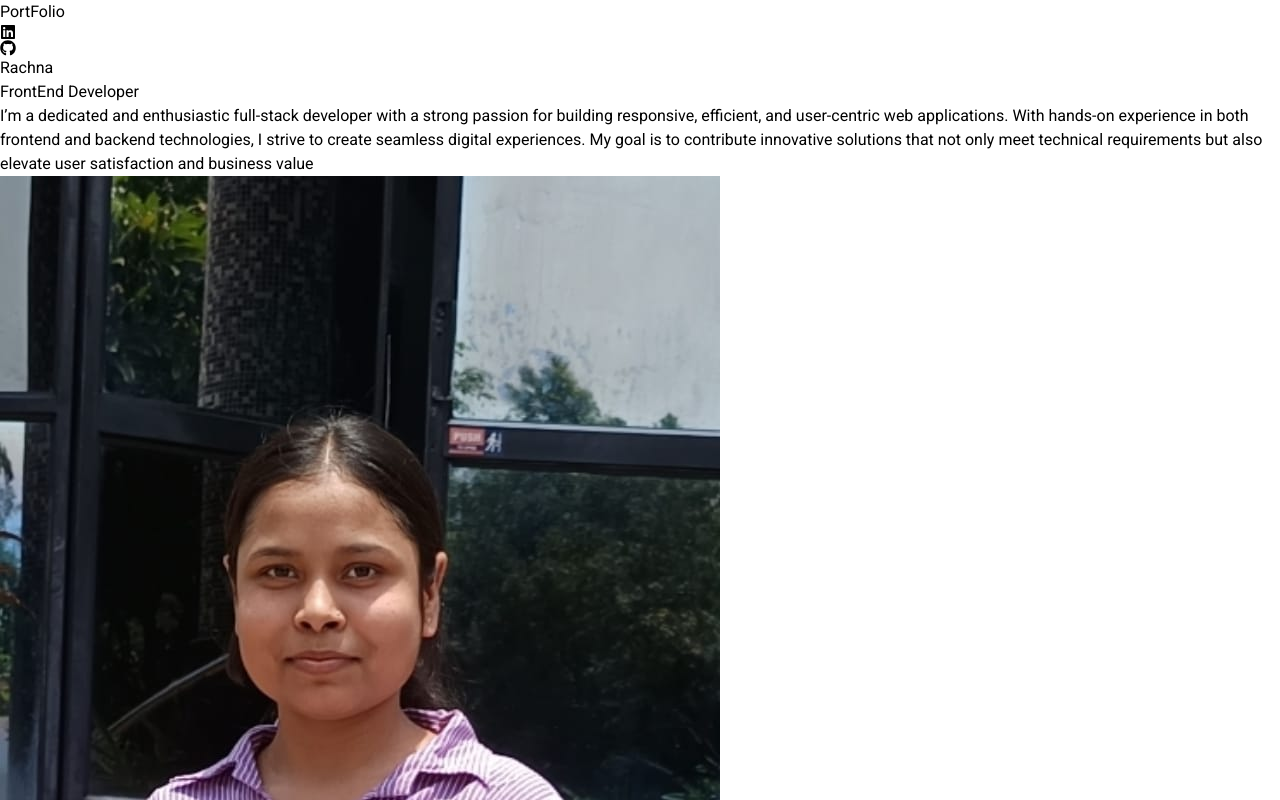
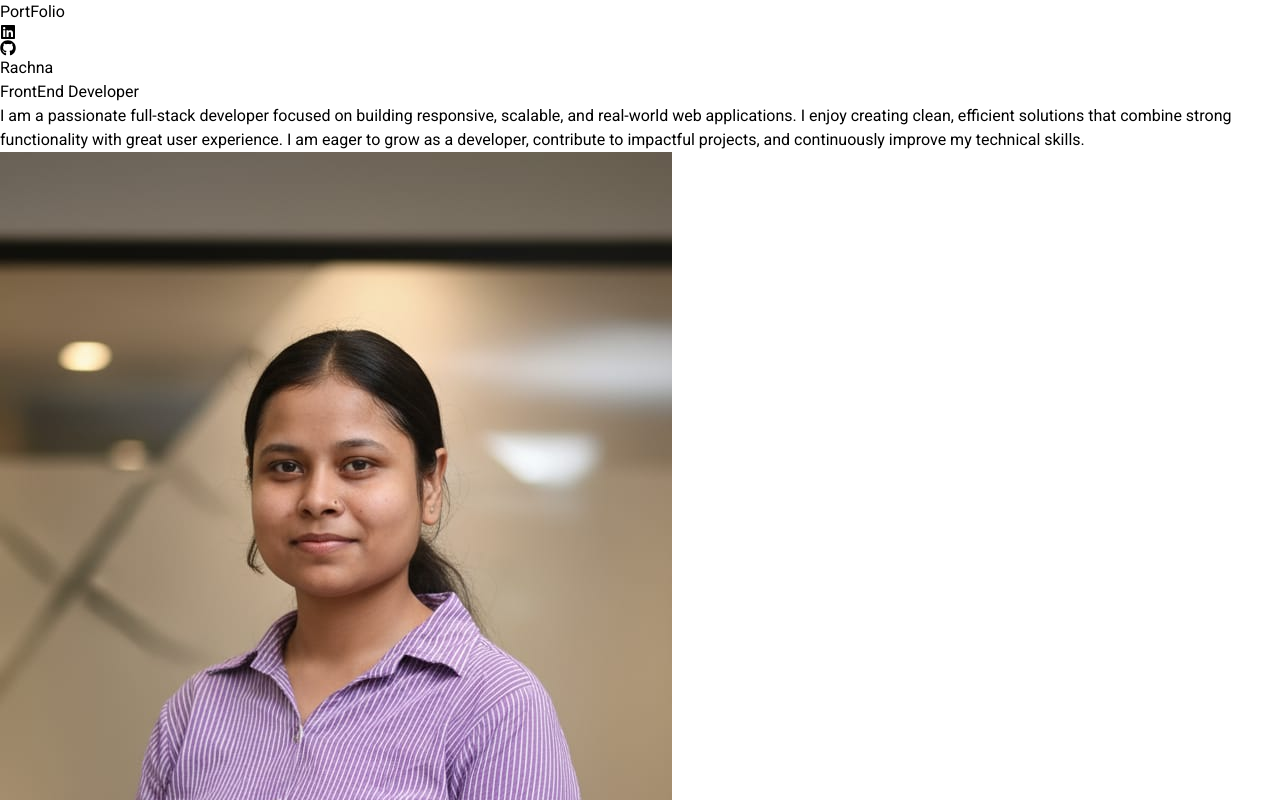
Before and after one commit to Rachna-Rathor/rachna_portfolio, a React (Vite) app: page / in a window 1280 px wide. Shown: the top 800 px of the page. Built offline with nearby package versions, Linux system fonts and the light colour scheme.

Commit message:
Updated portfolio content

```diff
--- a/src/constants/index.js
+++ b/src/constants/index.js
@@ -12,11 +12,11 @@ import project8 from "../assets/projects/project8.png";
 import { image, title } from "framer-motion/client";
 
 
-export const HERO_CONTENT = `I’m a dedicated and enthusiastic full-stack developer with a strong passion for building responsive, efficient, and user-centric web applications. With hands-on experience in both frontend and backend technologies, I strive to create seamless digital experiences. My goal is to contribute innovative solutions that not only meet technical requirements but also elevate user satisfaction and business value`;
+export const HERO_CONTENT = `I am a passionate full-stack developer focused on building responsive, scalable, and real-world web applications. I enjoy creating clean, efficient solutions that combine strong functionality with great user experience. I am eager to grow as a developer, contribute to impactful projects, and continuously improve my technical skills.`;
 
-export const ABOUT_TEXT = `As a dedicated final-year BTech student in Electronics and Communication Engineering (ECE), I’ve developed a strong interest and skillset in full-stack web development. Proficient in technologies like React, Node.js, and MongoDB, I’m passionate about building efficient, scalable, and user-friendly web applications.
+export const ABOUT_TEXT = `I am a BTech graduate (2025) in Electronics and Communication Engineering (ECE) with hands-on experience in full-stack web development. I have built multiple projects using technologies such as React, Node.js, Express, and MongoDB, with a strong focus on performance, scalability, and usability.
 
-What began as a curiosity for technology has grown into a deep commitment to continuous learning and creative problem-solving. I thrive on turning ideas into functional solutions and enjoy collaborating on impactful projects. Beyond coding, I love exploring emerging technologies and actively contributing to open-source communities.`;
+Driven by curiosity and a strong desire to learn, I enjoy transforming ideas into functional applications and solving real-world problems through code. I am actively seeking software development opportunities where I can apply my skills, collaborate with experienced teams, and contribute to building reliable and high-quality software products.`;
 
 export const EXPERIENCES = [
   {
```
Also changed, not shown: src/assets/profilePhoto.jpeg. Lines whose indentation alone changed are shown as unchanged.
